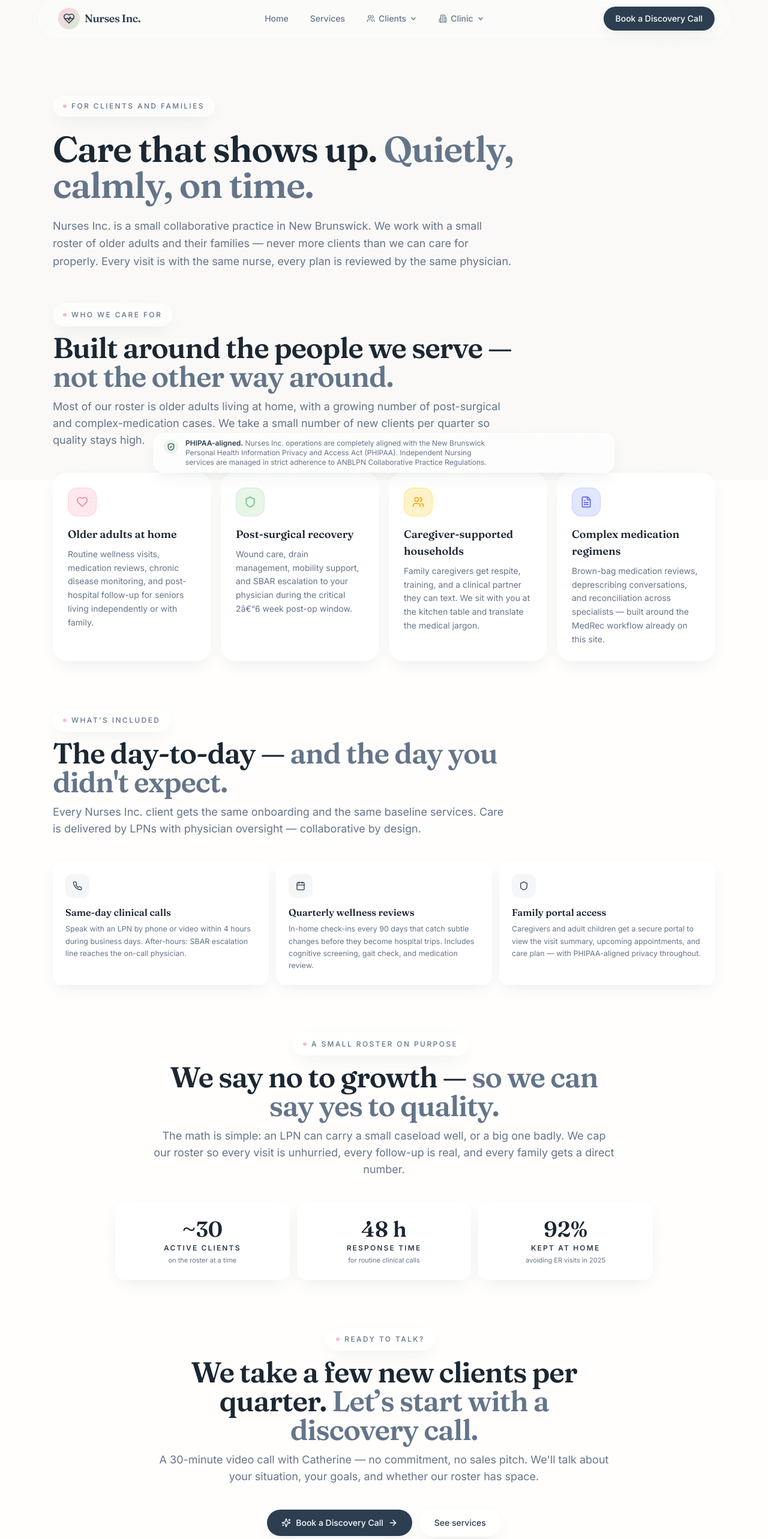
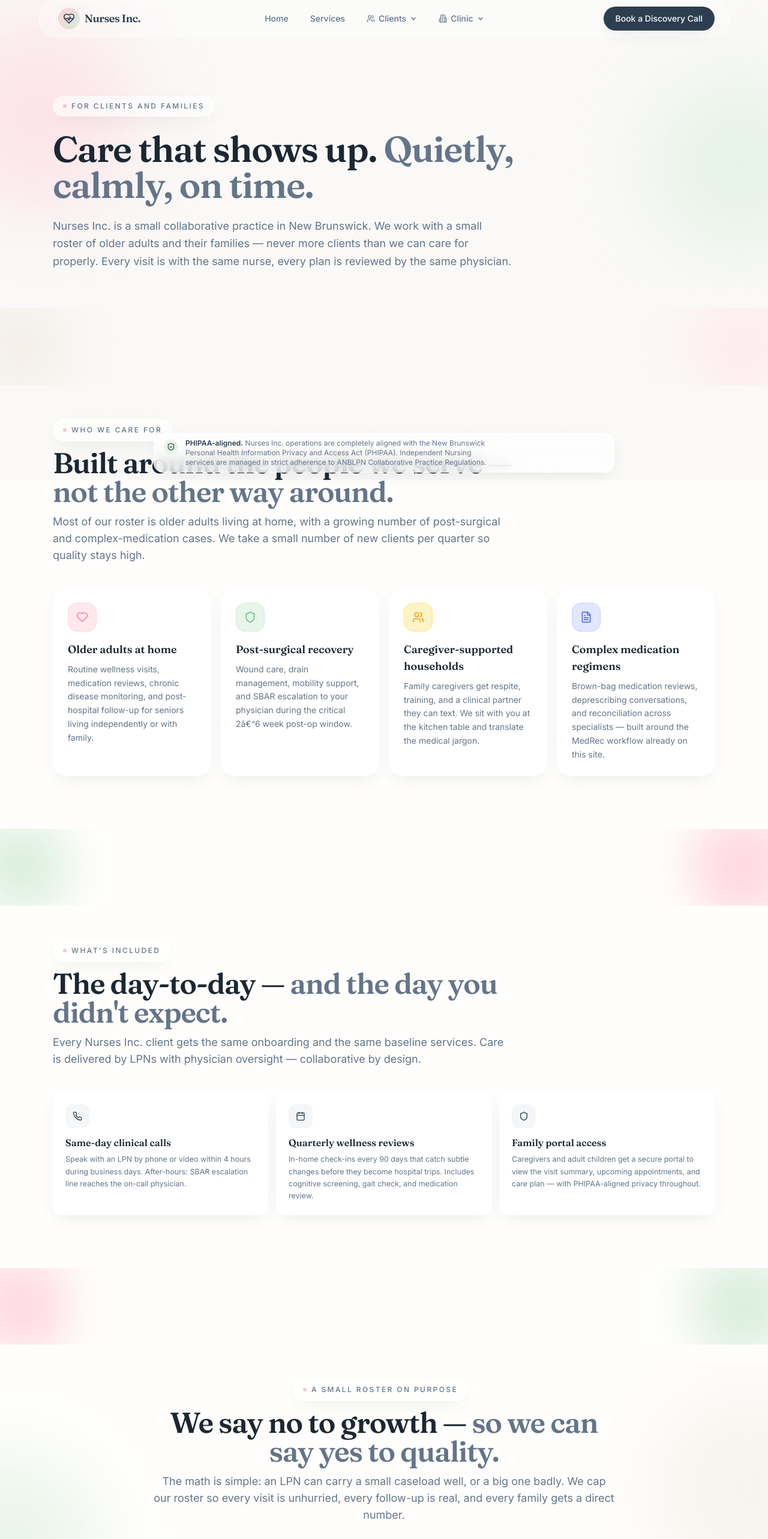
Before and after one commit to hamaouic/nursesinc, a React (Vite) app: page /clients in a window 1280 px wide. Shown: the top 2566 px of the page at 60% size. Built offline with nearby package versions, Linux system fonts and the light colour scheme.

Commit message:
Brand color treatment for Clients and Clinic pages; define MSI

```diff
--- a/src/pages/Clients.tsx
+++ b/src/pages/Clients.tsx
@@ -11,6 +11,7 @@ import {
   ArrowRight,
 } from 'lucide-react';
 import Section from '@/components/Section';
+import SectionDivider from '@/components/SectionDivider';
 import { cn } from '@/lib/utils';
 
 const careTypes = [
@@ -68,7 +69,16 @@ const services = [
 export default function Clients() {
   return (
     <>
-      <section className="relative mx-auto w-full max-w-6xl px-6 pb-8 pt-32 sm:pt-40">
+      <section className="relative overflow-hidden">
+        <span
+          aria-hidden
+          className="pointer-events-none absolute -left-24 top-8 h-80 w-80 rounded-full bg-blush-200 opacity-50 blur-3xl"
+        />
+        <span
+          aria-hidden
+          className="pointer-events-none absolute -right-24 top-32 h-72 w-72 rounded-full bg-mint-200 opacity-50 blur-3xl"
+        />
+        <div className="relative mx-auto w-full max-w-6xl px-6 pb-8 pt-32 sm:pt-40">
           <motion.div
             initial={{ opacity: 0, y: 12 }}
             animate={{ opacity: 1, y: 0 }}
@@ -90,7 +100,10 @@ export default function Clients() {
               same nurse, every plan is reviewed by the same physician.
             </p>
           </motion.div>
+        </div>
       </section>
+
+      <SectionDivider variant="cream" />
 
       <Section
         eyebrow="Who we care for"
@@ -131,6 +144,8 @@ export default function Clients() {
         </div>
       </Section>
 
+      <SectionDivider variant="mint" />
+
       <Section
         eyebrow="What's included"
         title={
@@ -165,6 +180,17 @@ export default function Clients() {
         </div>
       </Section>
 
+      <SectionDivider variant="pink" />
+
+      <div className="relative overflow-hidden">
+        <span
+          aria-hidden
+          className="pointer-events-none absolute -right-32 top-12 h-80 w-80 rounded-full bg-cream-200 opacity-60 blur-3xl"
+        />
+        <span
+          aria-hidden
+          className="pointer-events-none absolute -left-32 bottom-12 h-72 w-72 rounded-full bg-mint-200 opacity-50 blur-3xl"
+        />
         <Section
           eyebrow="A small roster on purpose"
           title={
@@ -202,6 +228,9 @@ export default function Clients() {
           ))}
         </div>
       </Section>
+      </div>
+
+      <SectionDivider variant="cream" />
 
       <Section
         eyebrow="Ready to talk?"
--- a/src/pages/Clinic.tsx
+++ b/src/pages/Clinic.tsx
@@ -14,6 +14,7 @@ import {
   CheckCircle2,
 } from 'lucide-react';
 import Section from '@/components/Section';
+import SectionDivider from '@/components/SectionDivider';
 import { cn } from '@/lib/utils';
 
 const facts = [
@@ -40,7 +41,7 @@ const pillars = [
     title: 'Small by design',
     description: 'A roster of ~30 active clients. Two staff. One physician partner. The clinic is small on purpose so the care stays personal — the alternative is a roster that grows until the nurse knows her clients by chart, not by name.',
     icon: Users,
-    color: 'bg-amber-100 text-amber-500 ring-amber-200',
+    color: 'bg-cream-200 text-ink-500 ring-cream-200',
   },
 ];
 
@@ -54,7 +55,16 @@ const hours = [
 export default function Clinic() {
   return (
     <>
-      <section className="relative mx-auto w-full max-w-6xl px-6 pb-8 pt-32 sm:pt-40">
+      <section className="relative overflow-hidden">
+        <span
+          aria-hidden
+          className="pointer-events-none absolute -left-24 top-8 h-80 w-80 rounded-full bg-mint-200 opacity-50 blur-3xl"
+        />
+        <span
+          aria-hidden
+          className="pointer-events-none absolute -right-24 top-32 h-72 w-72 rounded-full bg-cream-200 opacity-60 blur-3xl"
+        />
+        <div className="relative mx-auto w-full max-w-6xl px-6 pb-8 pt-32 sm:pt-40">
           <motion.div
             initial={{ opacity: 0, y: 12 }}
             animate={{ opacity: 1, y: 0 }}
@@ -75,7 +85,10 @@ export default function Clinic() {
               care for older adults and the families who love them.
             </p>
           </motion.div>
+        </div>
       </section>
+
+      <SectionDivider variant="pink" />
 
       <Section
         eyebrow="The practice at a glance"
@@ -103,6 +116,8 @@ export default function Clinic() {
           ))}
         </div>
       </Section>
+
+      <SectionDivider variant="cream" />
 
       <Section
         eyebrow="How the clinic works"
@@ -142,6 +157,8 @@ export default function Clinic() {
           ))}
         </div>
       </Section>
+
+      <SectionDivider variant="mint" />
 
       <Section
         eyebrow="Visit, call, or write"
@@ -254,7 +271,7 @@ export default function Clinic() {
             'Take a new client we cannot serve properly.',
             'Skip the physician review on a care plan.',
             'Use family emergencies as a sales opportunity.',
-            'Charge for services that are already covered by MSI.',
+            'Charge for services that are already covered by MSI (New Brunswick’s publicly funded Medicare plan).',
             'Share client information with third parties without consent.',
           ].map((line, i) => (
             <motion.div
```
Lines whose indentation alone changed are shown as unchanged.
